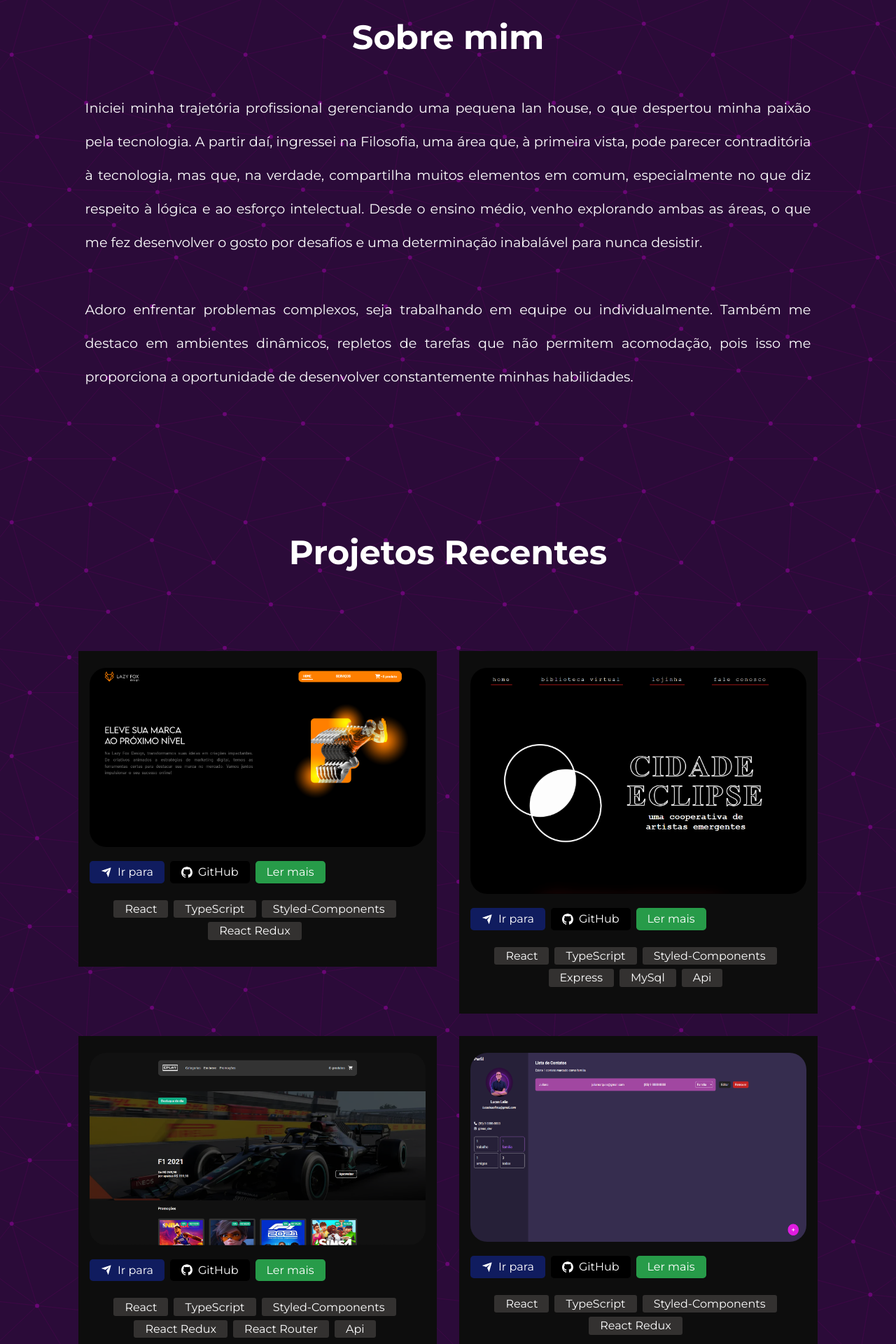
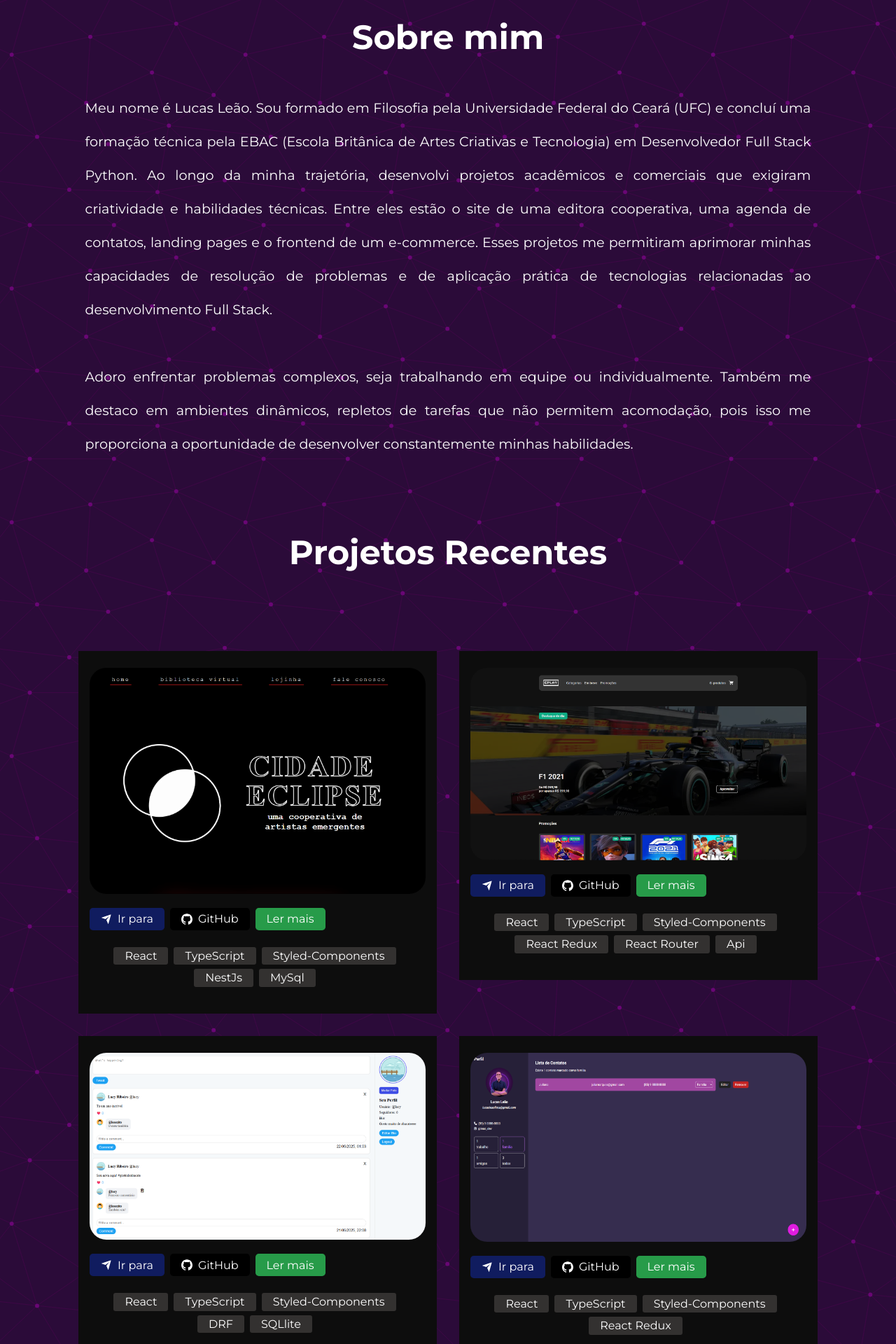
Before and after one commit to lllleao/portfolio, a React (Vite) app: page / in a window 1280 px wide. Shown: the part 840-2760 px from the top of the page at 70% size. Built offline with nearby package versions, Linux system fonts and the light colour scheme; the HTML template or start-up script is replaced by a standard one.

Commit message:
update cv.pdf

```diff
--- a/src/components/AboutMe/index.tsx
+++ b/src/components/AboutMe/index.tsx
@@ -20,16 +20,18 @@ const AboutMe = () => {
             </TitleSection>
             <S.Story>
                 <p className={`${inView ? 'is-active' : ''} from-left`}>
-                    Iniciei minha trajetória profissional gerenciando uma
-                    pequena lan house, o que despertou minha paixão pela
-                    tecnologia. A partir daí, ingressei na Filosofia, uma área
-                    que, à primeira vista, pode parecer contraditória à
-                    tecnologia, mas que, na verdade, compartilha muitos
-                    elementos em comum, especialmente no que diz respeito à
-                    lógica e ao esforço intelectual. Desde o ensino médio, venho
-                    explorando ambas as áreas, o que me fez desenvolver o gosto
-                    por desafios e uma determinação inabalável para nunca
-                    desistir.
+                    Meu nome é Lucas Leão. Sou formado em Filosofia pela
+                    Universidade Federal do Ceará (UFC) e concluí uma formação
+                    técnica pela EBAC (Escola Britânica de Artes Criativas e
+                    Tecnologia) em Desenvolvedor Full Stack Python. Ao longo da
+                    minha trajetória, desenvolvi projetos acadêmicos e
+                    comerciais que exigiram criatividade e habilidades
+                    técnicas. Entre eles estão o site de uma editora
+                    cooperativa, uma agenda de contatos, landing pages e o
+                    frontend de um e-commerce. Esses projetos me permitiram
+                    aprimorar minhas capacidades de resolução de problemas e de
+                    aplicação prática de tecnologias relacionadas ao
+                    desenvolvimento Full Stack.
                 </p>
                 <br />
                 <p className={`${inView ? 'is-active' : ''} from-right`}>
--- a/src/components/Projects/index.tsx
+++ b/src/components/Projects/index.tsx
@@ -13,7 +13,7 @@ import cineLanding from '@images/projects/cine-landing.png'
 import restEcommerce from '@images/projects/rest-commerce.png'
 import todoList from '@images/projects/todo-list.png'
 import amelie from '@images/projects/amelie.jpg'
-import lazyFox from '@images/projects/lazyFox.png'
+import fakeRede from '@images/projects/fake_rede.png'
 import { useInView } from 'react-intersection-observer'
 import TitleSection from '@components/TitleSection'
 
@@ -29,37 +29,21 @@ const Projects = () => {
             <TitleSection inView={inView}>Projetos Recentes</TitleSection>
             <div className="projects-container">
                 <Card
-                    description="A Lazy Fox Design é uma empresa de social media. Ela produz mídias em diversos formatos para alavancar a publicidade de marcas. O site foi feito com React. É uma pequena loja virtual. A página exibe os produtos e encaminha para o whats'app da empresa para concluir o pagamento."
-                    alt="Lazy Fox"
-                    site="https://lazy-fox.vercel.app/"
-                    github="https://github.com/lllleao/lazy-fox"
-                    image={lazyFox}
-                    tags={
-                        <S.Tags>
-                            <Tag>React</Tag>
-                            <Tag>TypeScript</Tag>
-                            <Tag>Styled-Components</Tag>
-                            <Tag>React Redux</Tag>
-                        </S.Tags>
-                    }
-                />
-                <Card
                     description="Cidadecliplse é uma editora cooperativa com inúmeras obras
                     publicadas por eles mesmos, em formatos físicos e digitais. Eles me deram a missão de produzir seu site principal. Nele é
                     possível ver as publicações gratuitas e dar uma espiada nos
                     novos lançamentos "
                     alt="Cidadeclipse"
                     site="https://www.cidadeclipse.com/"
-                    github="https://github.com/lllleao/cd-react"
+                    github="https://github.com/lllleao/frontend-cd"
                     image={cidadeClipse}
                     tags={
                         <S.Tags>
                             <Tag>React</Tag>
                             <Tag>TypeScript</Tag>
                             <Tag>Styled-Components</Tag>
-                            <Tag>Express</Tag>
+                            <Tag>NestJs</Tag>
                             <Tag>MySql</Tag>
-                            <Tag>Api</Tag>
                         </S.Tags>
                     }
                 />
@@ -77,6 +61,22 @@ const Projects = () => {
                             <Tag>React Redux</Tag>
                             <Tag>React Router</Tag>
                             <Tag>Api</Tag>
+                        </S.Tags>
+                    }
+                />
+                <Card
+                    description="Este é o frontend e o backend de um clone simplificado do Twitter, desenvolvido com React 19, Vite, TypeScript e DRF. Ele consome uma API REST desenvolvida com Django e oferece uma interface amigável para os usuários interagirem com o sistema."
+                    alt="Rede Social Fake"
+                    site="https://frontend-ebac-one.vercel.app/"
+                    github="https://github.com/lllleao/frontend_ebac"
+                    image={fakeRede}
+                    tags={
+                        <S.Tags>
+                            <Tag>React</Tag>
+                            <Tag>TypeScript</Tag>
+                            <Tag>Styled-Components</Tag>
+                            <Tag>DRF</Tag>
+                            <Tag>SQLlite</Tag>
                         </S.Tags>
                     }
                 />
```
Also changed, not shown: src/assets/projects/fake_rede.png (added), 1 other file (tests, documents, lock files or other folders).
